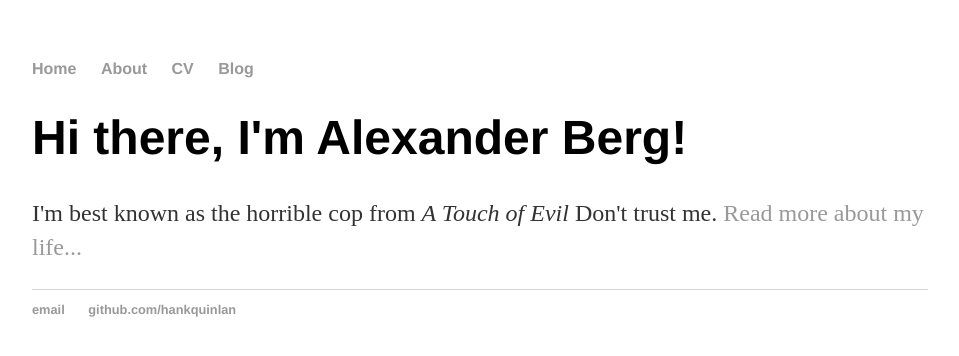
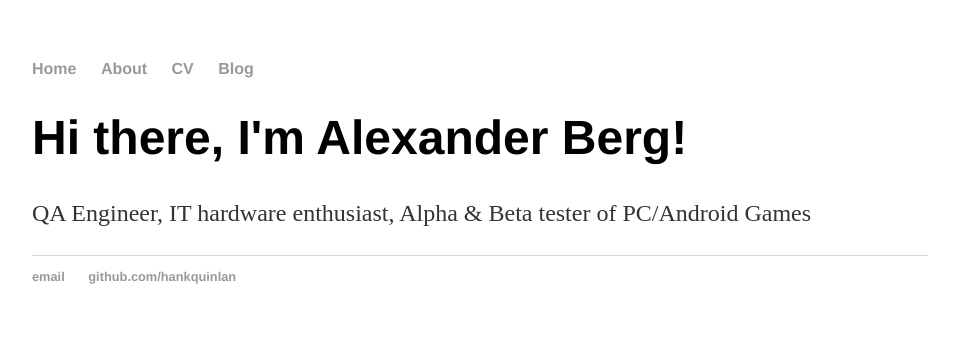
Before and after one commit to Alexander-Berg/alexander-berg.github.io, a Jekyll site: the page built from index.html, in a window 1280 px wide. Shown: the top 356 px of the page, without its empty margins (160-1119 px from the left). Built offline with Jekyll 4.4.1, drawn with Linux system fonts in a browser that asks for light colours.

Commit message:
Update index.html

```diff
--- a/index.html
+++ b/index.html
@@ -4,5 +4,5 @@ title: Alexander Berg, QA Engineer
 ---
 <div class="blurb">
 	<h1>Hi there, I'm Alexander Berg!</h1>
-	<p>I'm best known as the horrible cop from <em>A Touch of Evil</em> Don't trust me. <a href="/about">Read more about my life...</a></p>
+	<p>QA Engineer, IT hardware enthusiast, Alpha & Beta tester of PC/Android Games</p>
 </div><!-- /.blurb -->
```
